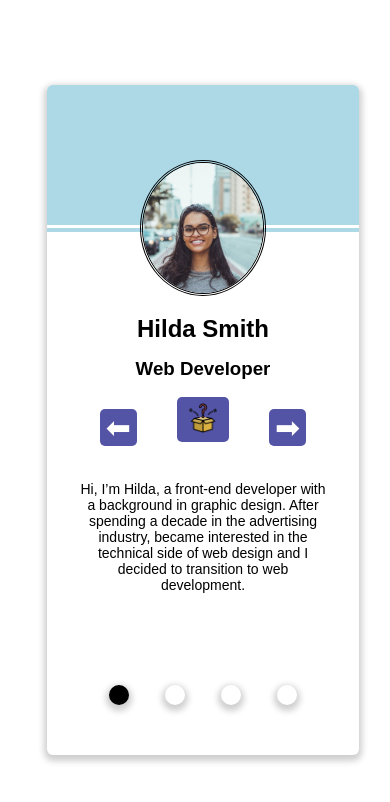
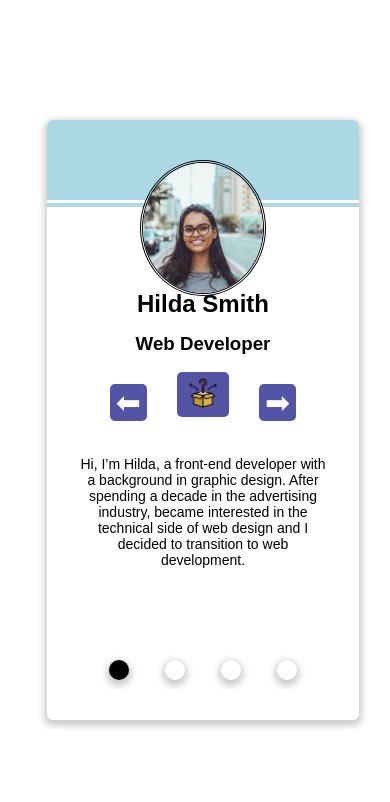
Before and after one commit to cdanderson76/cdaReviews, a React (Vite) app: page / in a window 390 px wide. Shown: the top 802 px of the page. Built offline with nearby package versions, Linux system fonts and the light colour scheme.

Commit message:
mobile design changes

```diff
--- a/src/index.css
+++ b/src/index.css
@@ -16,8 +16,7 @@
   flex-direction: column;
   align-items: center;
   width: 80%;
-  /* min-width: 370px; */
-  height: 670px;
+  height: 600px;
   border-radius: 6px;
   margin-top: -20px;
   -webkit-box-shadow: 0px 3px 6px 3px #CFCFCF;
@@ -72,13 +71,13 @@
 
 .left-arrow {
   font-size: 30px;
-  margin-right: 40px;
+  margin-right: 30px;
   margin-top: 30px;
 }
 
 .right-arrow {
   font-size: 30px;
-  margin-left: 40px;
+  margin-left: 30px;
 }
 
 .surprise {
```
